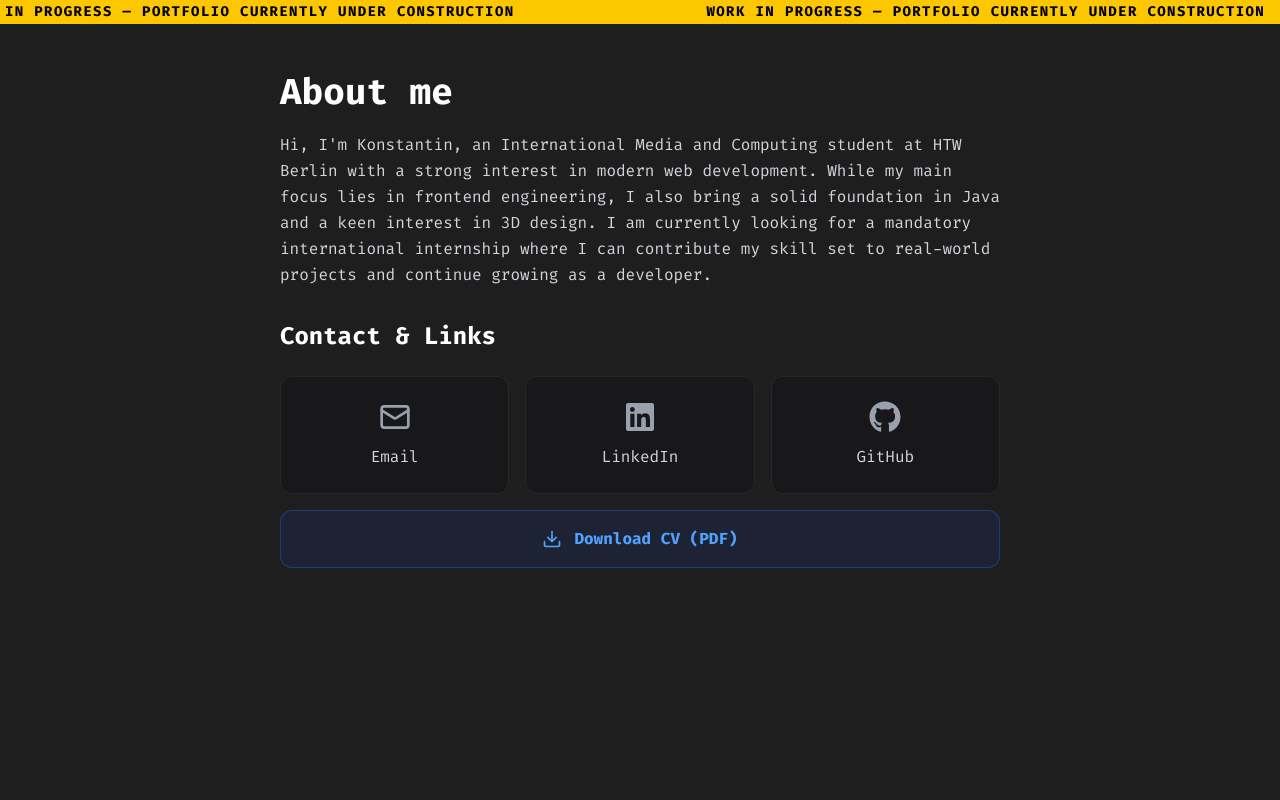
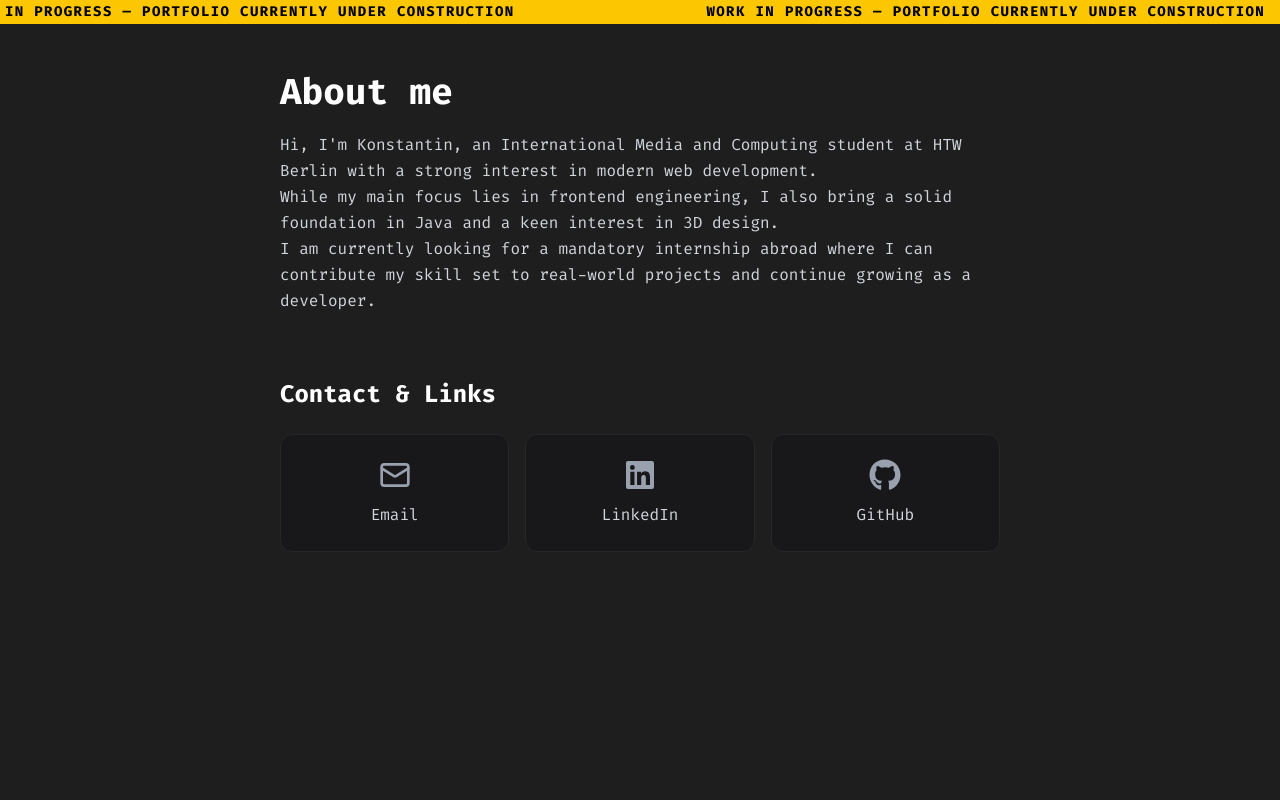
Before and after one commit to Sonic12K12/portfolio-website-nextjs, a Next.js app: page /about in a window 1280 px wide. Shown: the top 800 px of the page. Built offline with nearby package versions, Linux system fonts and the light colour scheme.

Commit message:
update About page content and links

```diff
--- a/src/app/about/page.js
+++ b/src/app/about/page.js
@@ -11,14 +11,14 @@ export default function AboutPage() {
         <h1 className="text-4xl font-bold mb-5 text-white">About me</h1>
 
         {/* Introduction text */}
-        <p className="mb-8 leading-relaxed">
+        <p className="mb-16 leading-relaxed">
           Hi, I&apos;m Konstantin, an International Media and Computing student
-          at HTW Berlin with a strong interest in modern web development. While
-          my main focus lies in frontend engineering, I also bring a solid
-          foundation in Java and a keen interest in 3D design. I am currently
-          looking for a mandatory international internship where I can
-          contribute my skill set to real-world projects and continue growing as
-          a developer.
+          at HTW Berlin with a strong interest in modern web development. <br />
+          While my main focus lies in frontend engineering, I also bring a solid
+          foundation in Java and a keen interest in 3D design.
+          <br /> I am currently looking for a mandatory internship abroad where
+          I can contribute my skill set to real-world projects and continue
+          growing as a developer.
         </p>
 
         {/* Contact & Links Section */}
@@ -29,7 +29,7 @@ export default function AboutPage() {
 
           {/* 3-Column Grid for Contact Cards */}
           <div className="grid grid-cols-1 md:grid-cols-3 gap-4 mb-4">
-            {/* Email Card using lucide-react */}
+            {/* Email Card lucide-react */}
             <a
               href={`mailto:${process.env.NEXT_PUBLIC_EMAIL}`}
               className="flex flex-col items-center p-6 bg-zinc-900 border border-zinc-800 rounded-xl hover:border-zinc-500 hover:bg-zinc-800 transition-all group"
@@ -40,9 +40,9 @@ export default function AboutPage() {
               </span>
             </a>
 
-            {/* LinkedIn Card using react-icons */}
+            {/* LinkedIn Card react-icons */}
             <a
-              href="https://linkedin.com/in/dein-profil"
+              href="https://www.linkedin.com/in/konstantin-schiwarov/"
               target="_blank"
               rel="noopener noreferrer"
               className="flex flex-col items-center p-6 bg-zinc-900 border border-zinc-800 rounded-xl hover:border-zinc-500 hover:bg-zinc-800 transition-all group"
@@ -53,9 +53,9 @@ export default function AboutPage() {
               </span>
             </a>
 
-            {/* GitHub Card using react-icons */}
+            {/* GitHub Card react-icons */}
             <a
-              href="https://github.com/dein-username"
+              href="https://github.com/Sonic12K12"
               target="_blank"
               rel="noopener noreferrer"
               className="flex flex-col items-center p-6 bg-zinc-900 border border-zinc-800 rounded-xl hover:border-zinc-500 hover:bg-zinc-800 transition-all group"
@@ -67,17 +67,20 @@ export default function AboutPage() {
             </a>
           </div>
 
-          {/* Full-width CV Banner using lucide-react */}
+          {/*
+           Full-width CV Banner lucide-react
           <a
-            href="/cv-konstantin.pdf"
-            download
-            className="flex items-center justify-center w-full p-4 bg-blue-900/20 border border-blue-500/30 rounded-xl hover:bg-blue-900/40 hover:border-blue-500/60 transition-all group"
+            href="/CV_Konstantin_Schiwarov_2026.pdf"
+            target="_blank"
+            rel="noopener noreferrer"
+            className="flex flex-col items-center p-6 bg-zinc-900 border border-zinc-800 rounded-xl hover:border-zinc-500 hover:bg-zinc-800 transition-all group"
           >
-            <Download className="w-5 h-5 mr-3 text-blue-400 group-hover:scale-110 transition-transform" />
-            <span className="font-semibold text-blue-400">
-              Download CV (PDF)
+            <Download className="w-8 h-8 mb-3 text-gray-400 group-hover:text-white transition-colors" />
+            <span className="font-medium text-gray-300 group-hover:text-white">
+              Download CV
             </span>
           </a>
+          */}
         </section>
       </div>
     </main>
```
